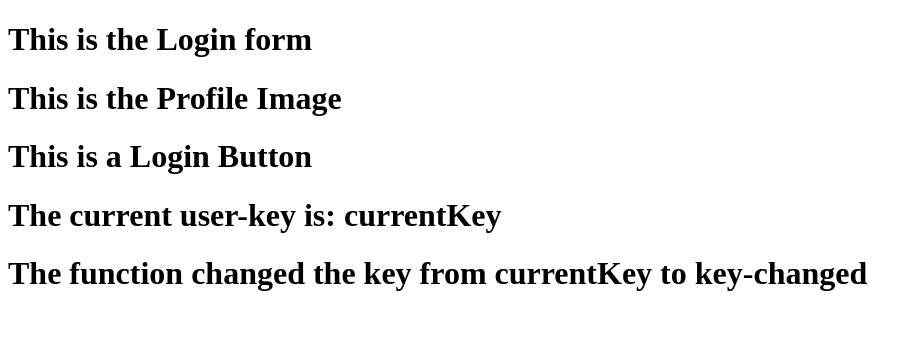
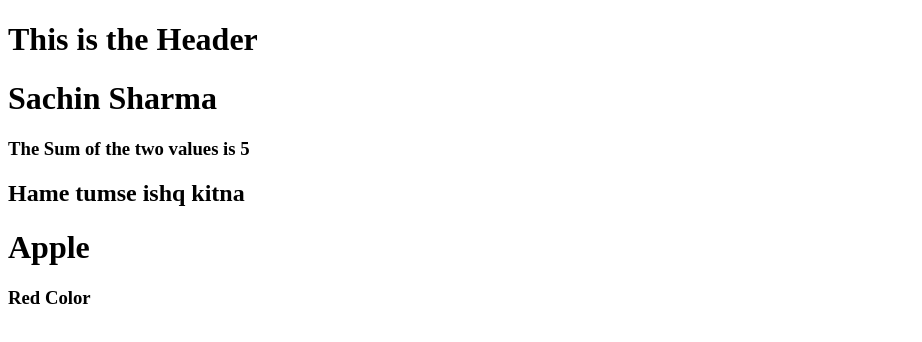
Before and after one commit to DeepCosmos532528am/learn-React, a React (Vite) app: page / in a window 1280 px wide. Shown: the top 342 px of the page, without its empty margins (0-922 px from the left). Built offline with nearby package versions, Linux system fonts and the light colour scheme.

Commit message:
Not so Imp changes, can ignore it

```diff
--- a/src/App.jsx
+++ b/src/App.jsx
@@ -1,20 +1,45 @@
-import Login from './UserComponents.jsx' //This is how the
-import { ProfileImage } from './UserComponents.jsx'; //This is how the named exports are imported, just wrap in curl braces
-import { LoginButton } from './UserComponents.jsx'
-//This is how the named exports are imported, just wrap in curl braces. Rest all is same
+import Header from './Header.jsx'
 
-// can all use the inline importing as: import Login, {ProfileImage, LoginButton} from './UserComponents.jsx'
+//In react everything is Component in terms of builduing UI in React
 
-import {userKey, changeUserKey} from './UserComponents.jsx'
+function App() { //here it is a sample component and for components naming convention needed to be the
+  // first letter capital()(Pascal Naming Convention) to diffrentiate it from the function in JS. So app() for components is not allowed for sure here ;)
 
-function App() {
-  return (<div>
-    <Login />
-    <ProfileImage />
-    <LoginButton />
-    <h1>The current user-key is: {userKey}</h1>
-    <h1>The function changed the key from {userKey} to {changeUserKey()}  </h1>
-  </div>)
+ let addOfTwo = sum(2,3);
+
+  return (
+    <div>{/* this is not the html its JSX */}
+      <Header /> {/* //This is How the Component can be called.*/}
+      <h1>Sachin Sharma</h1>
+       <h3>The Sum of the two values is {addOfTwo}</h3>
+      <h2>Hame tumse ishq kitna</h2>
+
+      <Fruit />
+      <Color />
+    </div>
+
+
+  )
+}
+
+function sum(a, b){ //This is not the component ;). This is the function.
+  return a+b;
+}
+
+function Fruit() { //sample component 2
+  return (
+    <div>
+      <h1>Apple</h1>
+    </div>
+  )
+}
+
+function Color() {  //sample component 3
+  return (
+    <div>
+      <h3>Red Color</h3>
+    </div>
+  )
 }
 
 export default App;
--- /dev/null
+++ b/src/Header.jsx
@@ -0,0 +1,7 @@
+
+function Header()
+{
+    return <h1>This is the Header</h1>
+}
+
+export default Header
```
Also changed, not shown: 1 other file (tests, documents, lock files or other folders).
